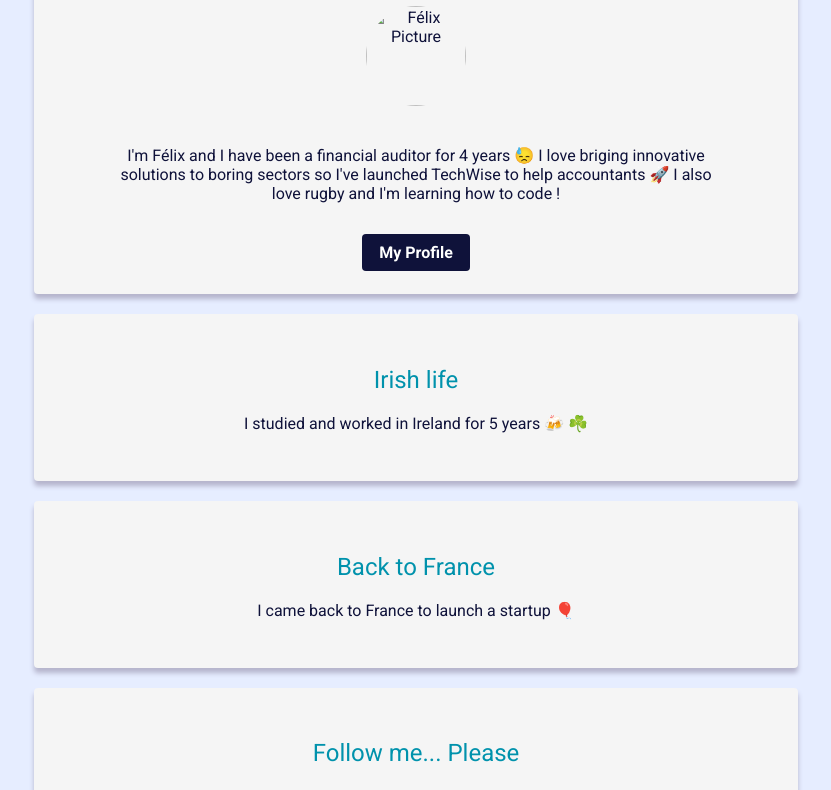
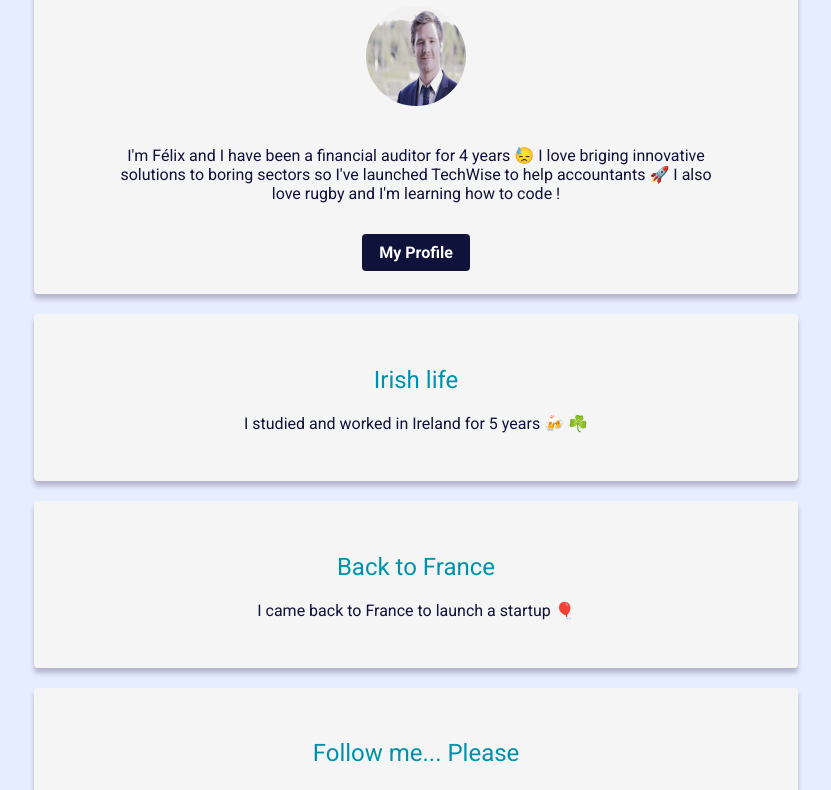
Before and after one commit to felixdpth/profile, a plain HTML site: page index.html in a window 1280 px wide. Shown: the part 127-917 px from the top of the page, without its empty margins (224-1055 px from the left). Drawn offline with Linux system fonts and the light colour scheme.

Commit message:
change picture

```diff
--- a/index.html
+++ b/index.html
@@ -11,7 +11,7 @@
 
     <div class="card-white text-center" id="intro">
       <h1>Hey - I'm Félix 😎 </h1>
-      <img src="image/Felix photo.jpeg.jpg" alt="Félix Picture" width="100" height="100" class ='img-circle'>
+      <img src="image/Felix photo.jpeg" alt="Félix Picture" width="100" height="100" class ='img-circle'>
       <p>
         I'm Félix and I have been a financial auditor for 4 years 😓 I love briging innovative solutions to boring sectors so I've launched TechWise to help accountants 🚀 I also love rugby and I'm learning how to code !
       </p>
```
Also changed, not shown: image/Felix.jpg (deleted).
